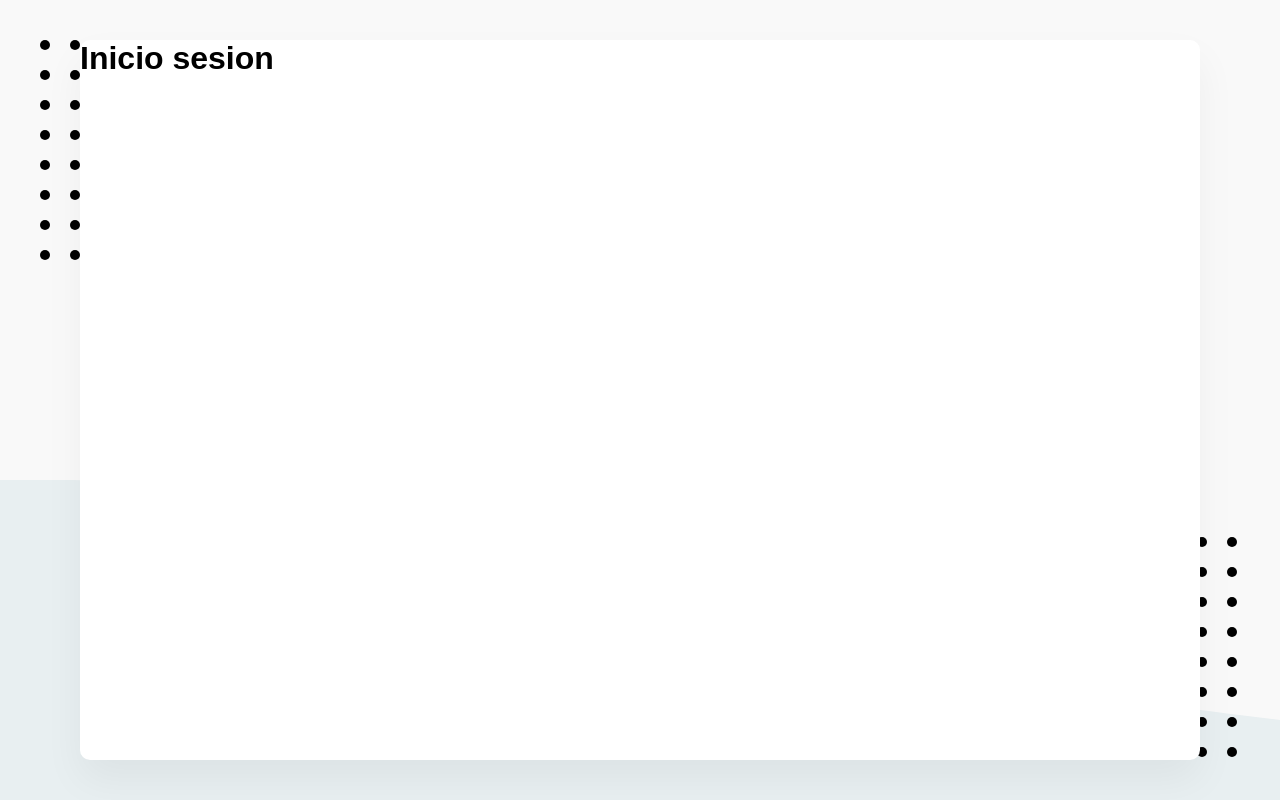
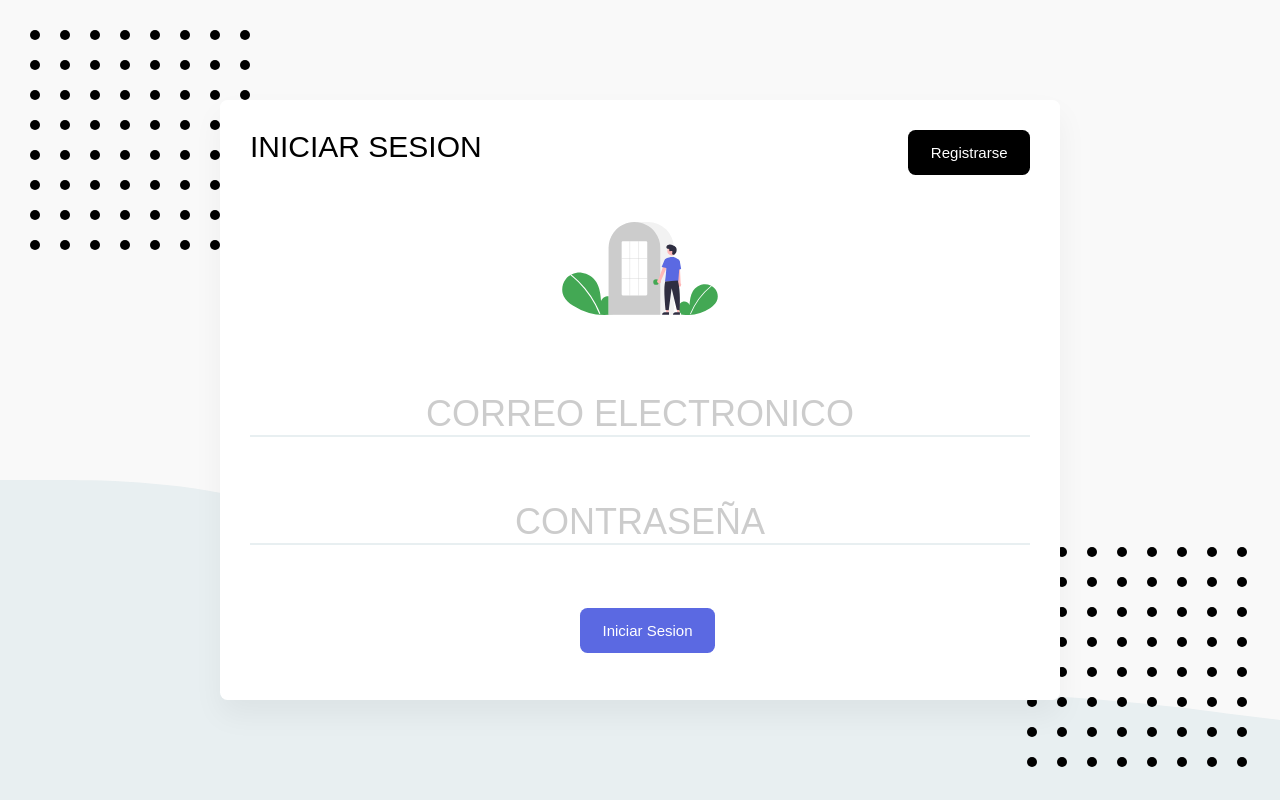
Before and after one commit to Mati1999/app_lista_gastos, a React (Create React App) app: page /iniciar-sesion in a window 1280 px wide. Built offline with nearby package versions, Linux system fonts and the light colour scheme; what webfontloader would draw is missing.

Commit message:
agregamos firebase

```diff
--- a/package.json
+++ b/package.json
@@ -6,6 +6,7 @@
     "@testing-library/jest-dom": "^5.11.8",
     "@testing-library/react": "^11.2.3",
     "@testing-library/user-event": "^12.6.0",
+    "firebase": "^8.2.2",
     "react": "^17.0.1",
     "react-dom": "^17.0.1",
     "react-helmet": "^6.1.0",
--- a/src/App.js
+++ b/src/App.js
@@ -15,7 +15,7 @@ const App = () => {
           <ContenedorBotones>
             <Boton to="/categorias">Categorias</Boton>
             <Boton to="/lista">Lista de gastos</Boton>
-            <Boton>X</Boton>
+            <Boton to="/">X</Boton>
           </ContenedorBotones>
         </ContenedorHeader>
       </Header>
--- a/src/Componentes/InicioSesion.js
+++ b/src/Componentes/InicioSesion.js
@@ -1,8 +1,43 @@
 import React from 'react';
+import { Helmet } from 'react-helmet';
+import { Header, Titulo, ContenedorHeader } from './../Elementos/Header';
+import Boton from './../Elementos/Boton';
+import { Formulario, Input, ContenedorBoton }
+    from './../Elementos/ElementosDeFormulario';
+import { ReactComponent as SvgLogin } from './../imagenes/login.svg';
+import styled from 'styled-components';
+
+const Svg = styled(SvgLogin)`
+width: 100%;
+max-height: 7.75rem;
+margin-bottom: 1.25rem;
+`;
 
 const InicioSesion = () => {
     return (
-        <h1>Inicio sesion</h1>
+        <>
+            <Helmet>
+                <title>Iniciar Sesion</title>
+            </Helmet>
+
+            <Header>
+                <ContenedorHeader>
+                    <Titulo>Iniciar Sesion</Titulo>
+                    <div>
+                        <Boton to="/crear-cuenta">Registrarse</Boton>
+                    </div>
+                </ContenedorHeader>
+            </Header>
+
+            <Formulario>
+                <Svg />
+                <Input type="email" name="email" placeholder="Correo Electronico" />
+                <Input type="password" name="password" placeholder="Contraseña" />
+                <ContenedorBoton>
+                    <Boton as="button" primario type="submit">Iniciar Sesion</Boton>
+                </ContenedorBoton>
+            </Formulario>
+        </>
     );
 }
 
--- a/src/Componentes/RegistroUsuarios.js
+++ b/src/Componentes/RegistroUsuarios.js
@@ -1,15 +1,15 @@
 import React from 'react';
 import { Helmet } from 'react-helmet';
-import { Header, Titulo, ContenedorHeader, ContenedorBotones } from './../Elementos/Header';
+import { Header, Titulo, ContenedorHeader } from './../Elementos/Header';
 import Boton from './../Elementos/Boton';
-import { ContenedorFiltros, Formulario, Input, InputGrande, ContenedorBoton }
+import { Formulario, Input, ContenedorBoton }
     from './../Elementos/ElementosDeFormulario';
 import { ReactComponent as SvgLogin } from './../imagenes/registro.svg';
 import styled from 'styled-components';
 
 const Svg = styled(SvgLogin)`
 width:100%;
-max-height: 6.25rem;
+max-height: 9rem;
 margin-bottom:1.25rem;
 `;
 
--- a/src/Elementos/ElementosDeFormulario.js
+++ b/src/Elementos/ElementosDeFormulario.js
@@ -40,7 +40,7 @@ const Formulario = styled.form`
 `;
 
 const Input = styled.input`
-    font-size: 2.5rem; /* 40px */
+    font-size: 3rem; /* 40px */
     text-transform: uppercase;
     border: none;
     border-bottom: 2px solid ${theme.grisClaro};
--- a/src/index.css
+++ b/src/index.css
@@ -5,7 +5,7 @@
 }
 
 :root {
-    font-size: 16px;
+    font-size: 12px;
 }
 
 body {
```
Also changed, not shown: src/Firebase/FireBaseConfig.js (added, +20 -0 lines), 2 other files (tests, documents, lock files or other folders).
